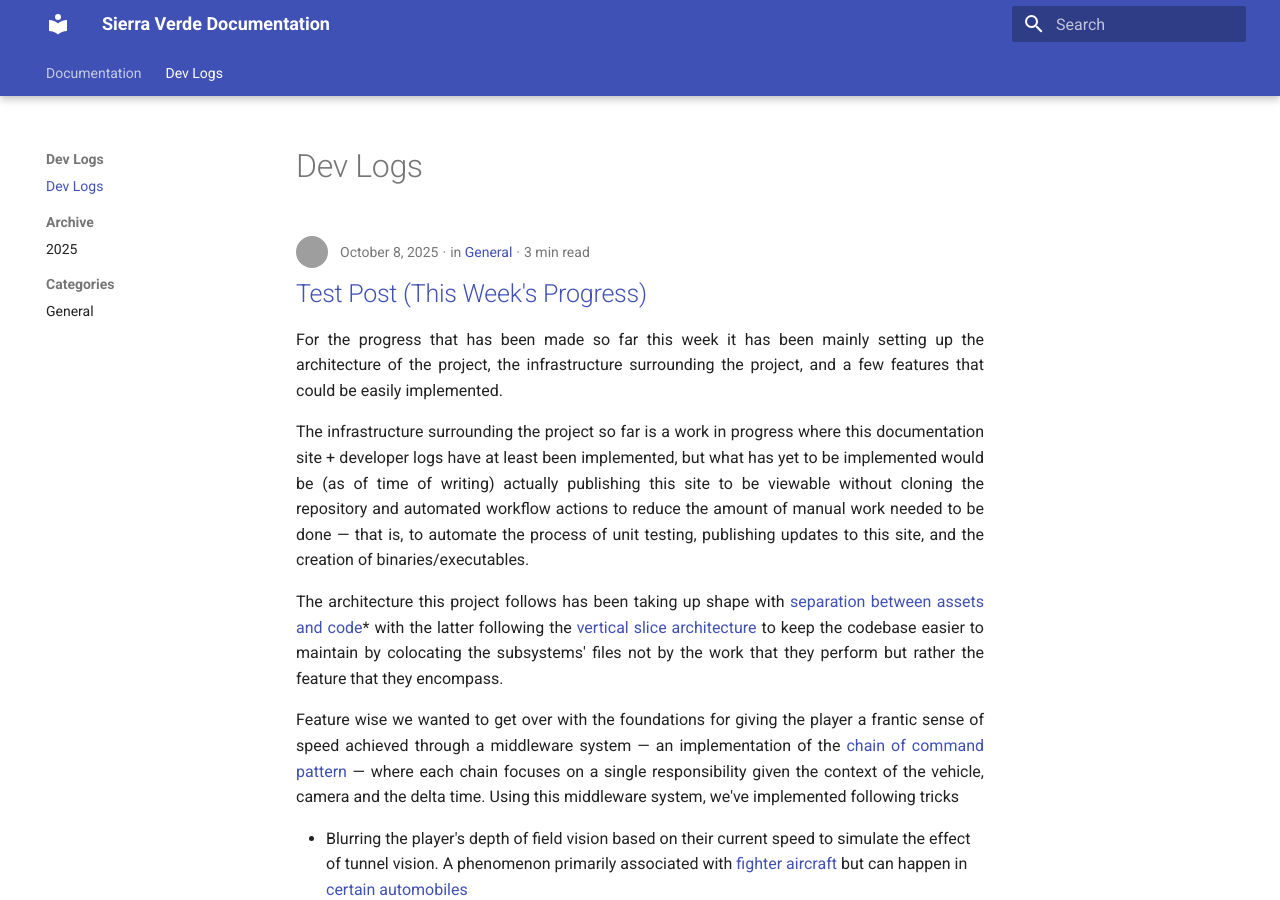
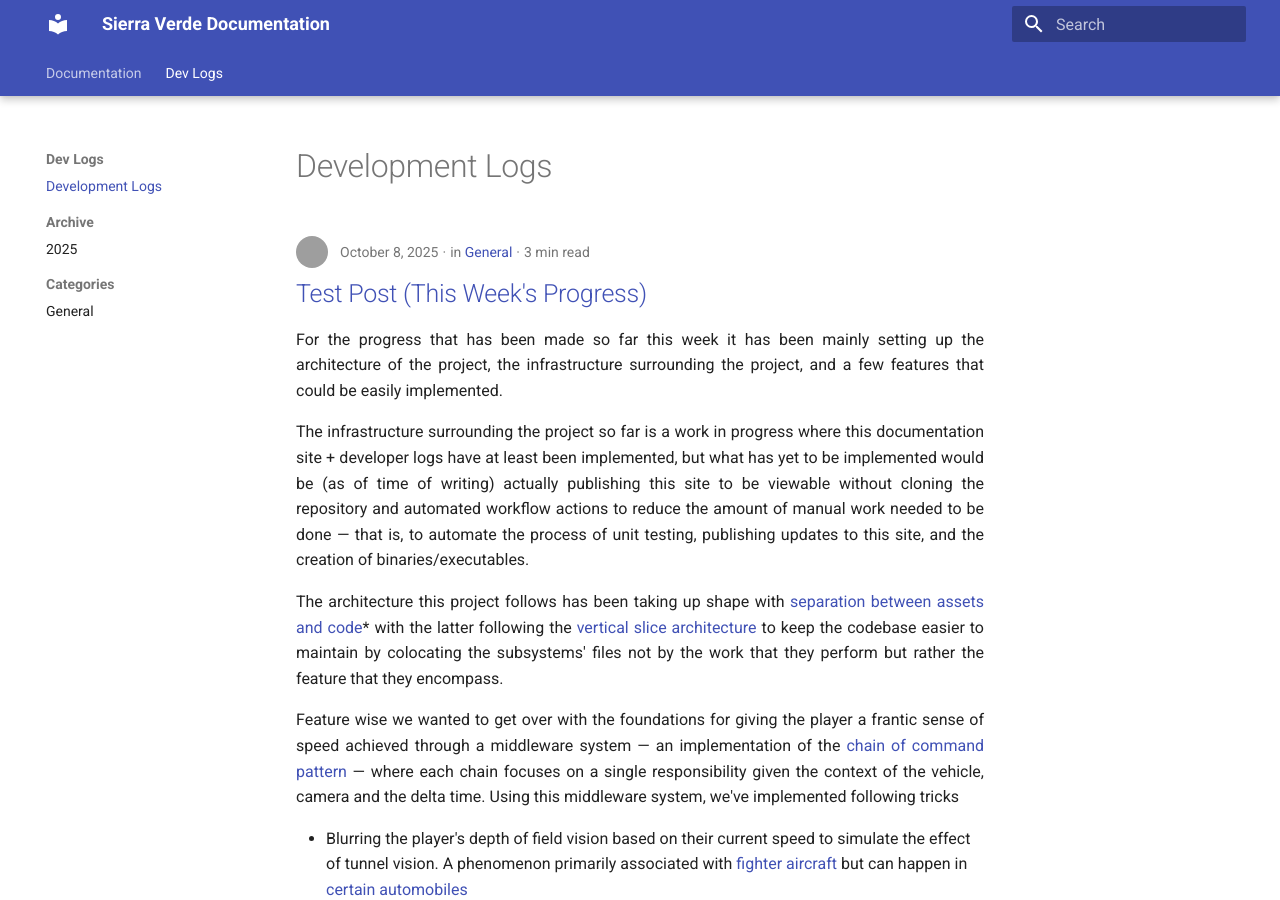
Before and after one commit to GekkotaDev/Action-RPG-Driving-Game, an MkDocs documentation site: the page built from docs/docs/blog/index.md, in a window 1280 px wide and 900 px high. Built offline with MkDocs 1.6.1 and Material for MkDocs 9.7.7, drawn with Linux system fonts in a browser that asks for light colours; grey boxes are pictures that could not be loaded.

Commit message:
fix: retitled development logs

```diff
--- a/docs/docs/blog/index.md
+++ b/docs/docs/blog/index.md
@@ -1 +1 @@
-# Dev Logs
+# Development Logs
```
